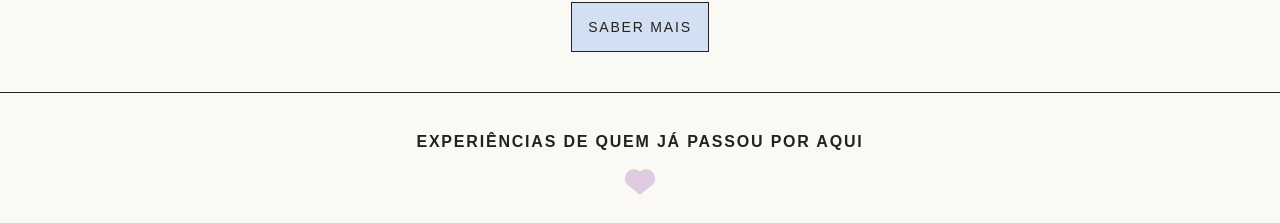
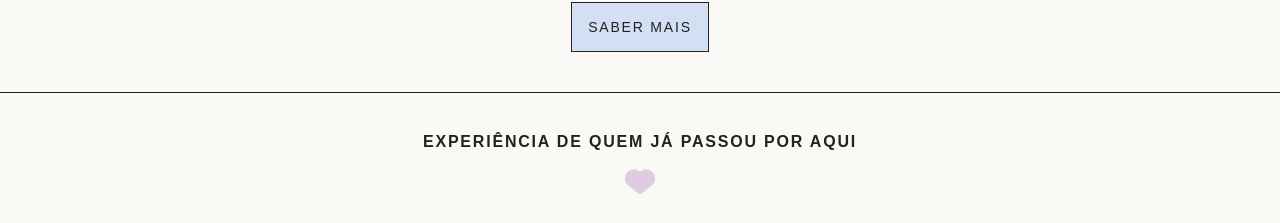
Before and after one commit to PedroVignotto/LeBueno, a Next.js app: page / in a window 1280 px wide. Shown: the part 1854-2077 px from the top of the page. Built offline with nearby package versions, Linux system fonts and the light colour scheme; a web font is replaced by a local one.

Commit message:
fix: change feedback title

```diff
--- a/src/pages/index.tsx
+++ b/src/pages/index.tsx
@@ -56,7 +56,7 @@ export default function Home() {
       </Service>
       <Feedback>
         <div>
-          <h3>experiências de quem já passou por aqui</h3>
+          <h3>experiência de quem já passou por aqui</h3>
           <Image src="/images/general/heart.svg" alt="Coração" width={30} height={30} />
         </div>
         <section>
```
